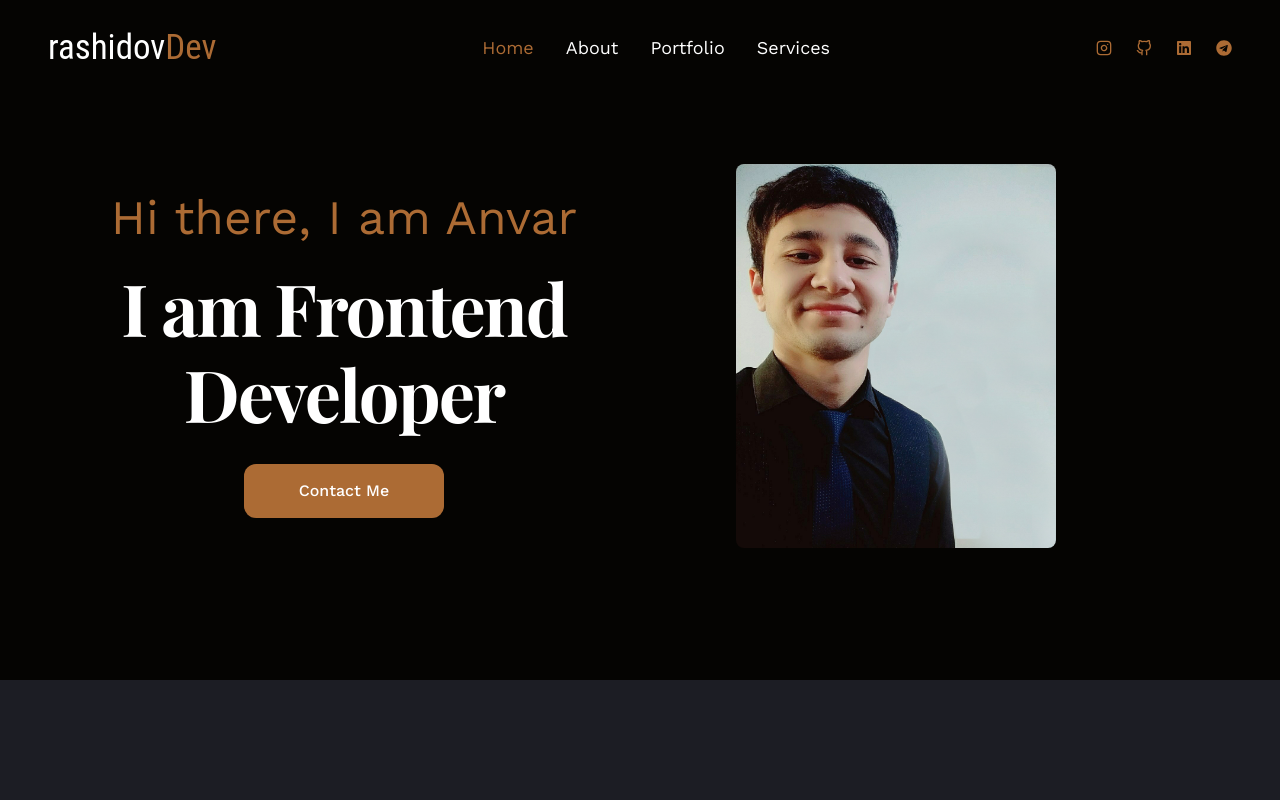
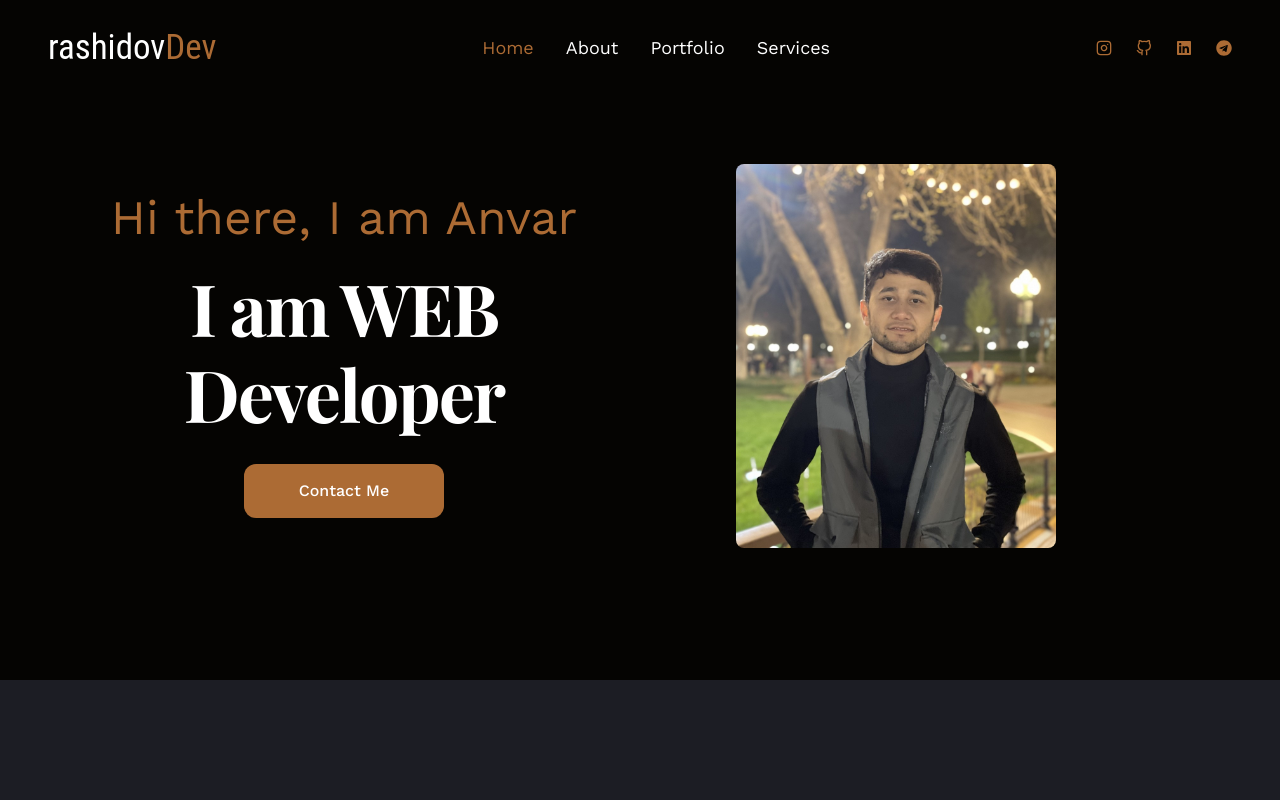
Before and after one commit to rashidovDev/myseo, a React (Create React App) app: page / in a window 1280 px wide. Shown: the top 800 px of the page. Built offline with nearby package versions, Linux system fonts and the light colour scheme; a web font is replaced by a local one.

Commit message:
changed portfolio photo

```diff
--- a/src/components/About.js
+++ b/src/components/About.js
@@ -1,5 +1,5 @@
 import React from 'react';
-import portfolio from '../assets/img/portfolio1.jpg';
+import portfolio from '../assets/img/phot1.jpg';
 
 const About = () => {
   return (
--- a/src/components/Footer.js
+++ b/src/components/Footer.js
@@ -18,7 +18,7 @@ const Footer = () => {
             })}
           </div>
           <p className='text-paragraph opacity-80 text-[15px] text-2xl text-center'>
-            &copy;2022 Anvar Rashidov. All rights reserved.
+            &copy;2023 Anvar Rashidov. All rights reserved.
           </p>
         </div>
       </div>
--- a/src/components/Introduction.js
+++ b/src/components/Introduction.js
@@ -1,5 +1,5 @@
   import React from 'react';
-import portfolio from '../assets/img/portfolio2.jpg';
+import portfolio from '../assets/img/phot1.jpg';
 // import Fade from 'react-reveal/Fade';
 
 const Hero = () => {
@@ -15,7 +15,7 @@ const Hero = () => {
               Hi there, I am Anvar
             </p>
             <h1 className='text-4xl leading-[44px] md:text-center md:text-5xl md:leading-tight lg:text-7xl lg:leading-[1.2] font-bold md:tracking-[-2px] mb-7 text-center'>
-              I am Frontend <br />Developer
+              I am WEB <br />Developer
             </h1>
             <div className='flex justify-center'>
             <a href='http://t.me/anvar_rashidov' className='btn btn-md w-[200px]  bg-accent hover:bg-secondary-hover  md:btn-lg transition-all rounded-[12px] cursor-pointer'>
@@ -24,7 +24,7 @@ const Hero = () => {
             </div>
           </div>
           <div className='hidden lg:flex flex-1 items-center h-full'>
-            <img src={portfolio} alt="Just me" className='w-80 h-96 rounded-[8px] lg:ml-24' />
+            <img src={portfolio} alt="Just me" className='w-80 h-96 object-cover rounded-[8px] lg:ml-24' />
           </div>
         </div>
       </div>
```
Also changed, not shown: src/assets/img/phot1.jpg (added), src/assets/img/phot2.jpg (added).
